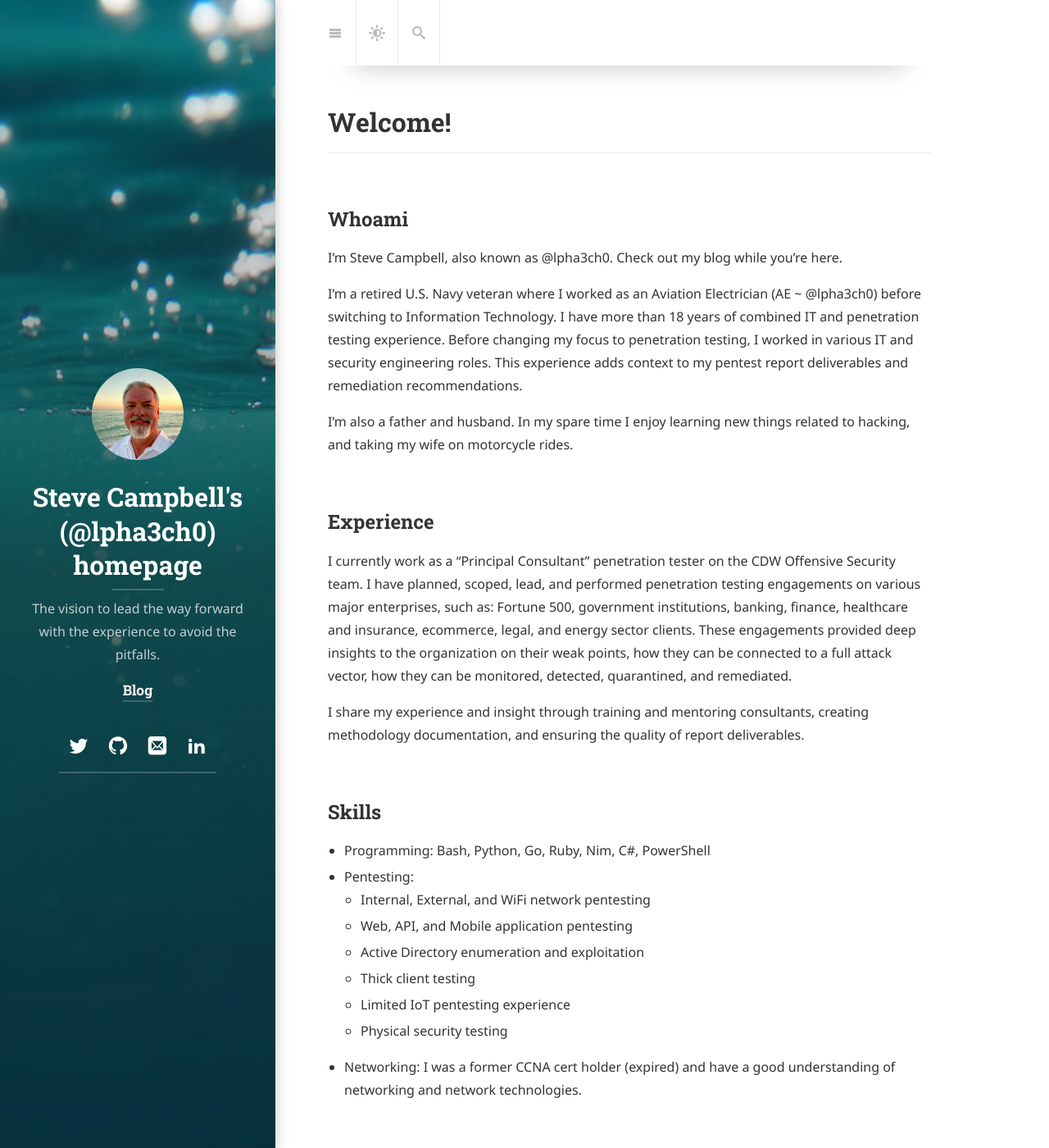
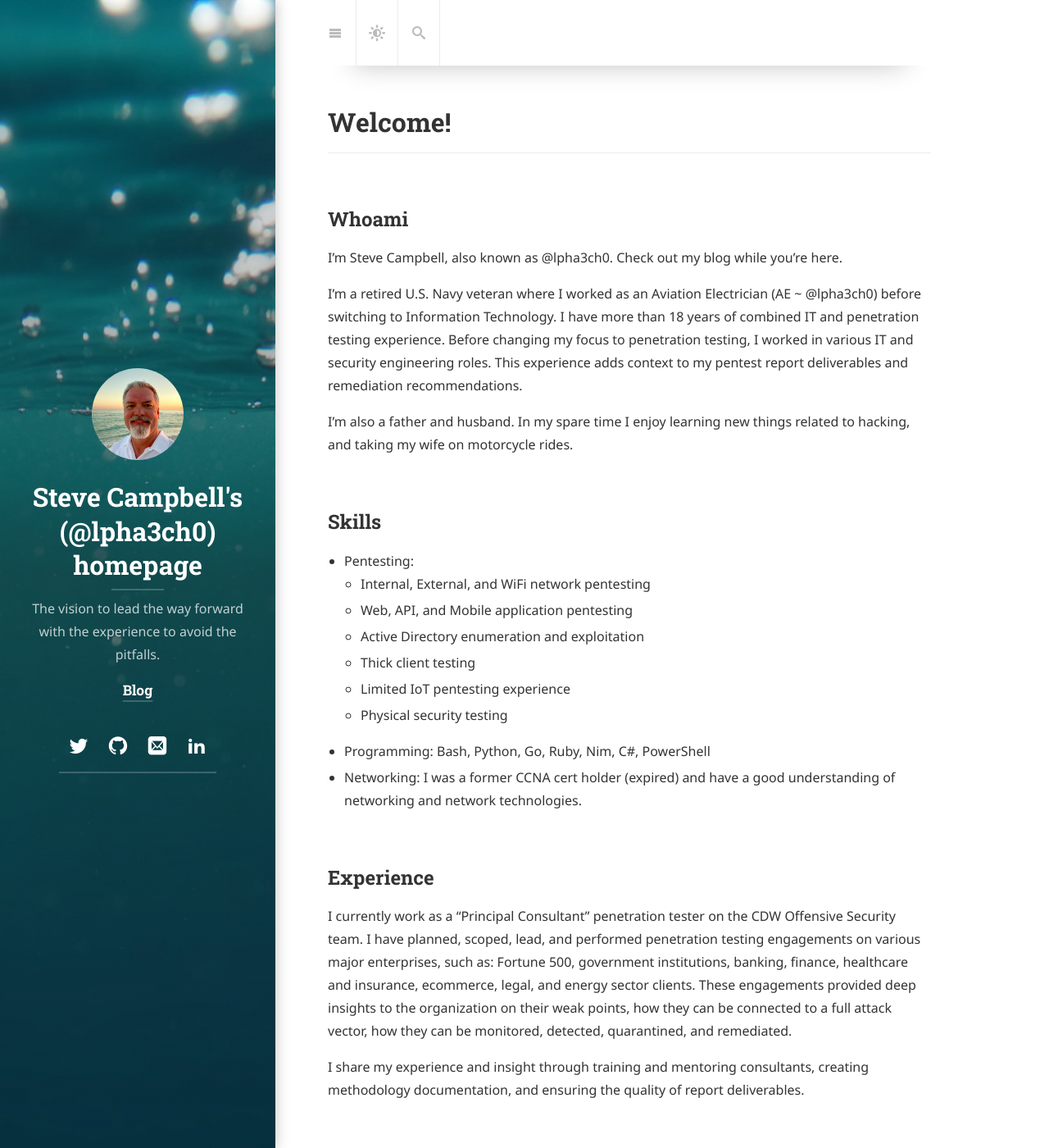
Before and after one commit to aecyberpro/aecyberpro.github.io, a Jekyll site: the page built from index.md, in a window 1280 px wide and 1400 px high. Shown: the whole window at 82% size. Built offline with Jekyll 4.4.1, drawn with Linux system fonts in a browser that asks for light colours; cached includes are drawn as plain includes; nearby versions of some CDN libraries; some web fonts are replaced; library files that are not in the unit come from our copies; part of the change alters nothing that is shown.

```diff
--- a/index.md
+++ b/index.md
@@ -10,15 +10,8 @@ I'm a retired U.S. Navy veteran where I worked as an Aviation Electrician (AE ~
 
 I'm also a father and husband. In my spare time I enjoy learning new things related to hacking, and taking my wife on motorcycle rides.
 
-## Experience
-
-I currently work as a "Principal Consultant" penetration tester on the CDW Offensive Security team. I have planned, scoped, lead, and performed penetration testing engagements on various major enterprises, such as: Fortune 500, government institutions, banking, finance, healthcare and insurance, ecommerce, legal, and energy sector clients. These engagements provided deep insights to the organization on their weak points, how they can be connected to a full attack vector, how they can be monitored, detected, quarantined, and remediated.
-
-I share my experience and insight through training and mentoring consultants, creating methodology documentation, and ensuring the quality of report deliverables.
-
 ## Skills
 
-- Programming: Bash, Python, Go, Ruby, Nim, C#, PowerShell
 - Pentesting:
     - Internal, External, and WiFi network pentesting
     - Web, API, and Mobile application pentesting
@@ -26,7 +19,14 @@ I share my experience and insight through training and mentoring consultants, cr
     - Thick client testing
     - Limited IoT pentesting experience
     - Physical security testing
+- Programming: Bash, Python, Go, Ruby, Nim, C#, PowerShell
 - Networking: I was a former CCNA cert holder (expired) and have a good understanding of networking and network technologies.
+
+## Experience
+
+I currently work as a "Principal Consultant" penetration tester on the CDW Offensive Security team. I have planned, scoped, lead, and performed penetration testing engagements on various major enterprises, such as: Fortune 500, government institutions, banking, finance, healthcare and insurance, ecommerce, legal, and energy sector clients. These engagements provided deep insights to the organization on their weak points, how they can be connected to a full attack vector, how they can be monitored, detected, quarantined, and remediated.
+
+I share my experience and insight through training and mentoring consultants, creating methodology documentation, and ensuring the quality of report deliverables.
 
 ## Public Speaking
 
```
